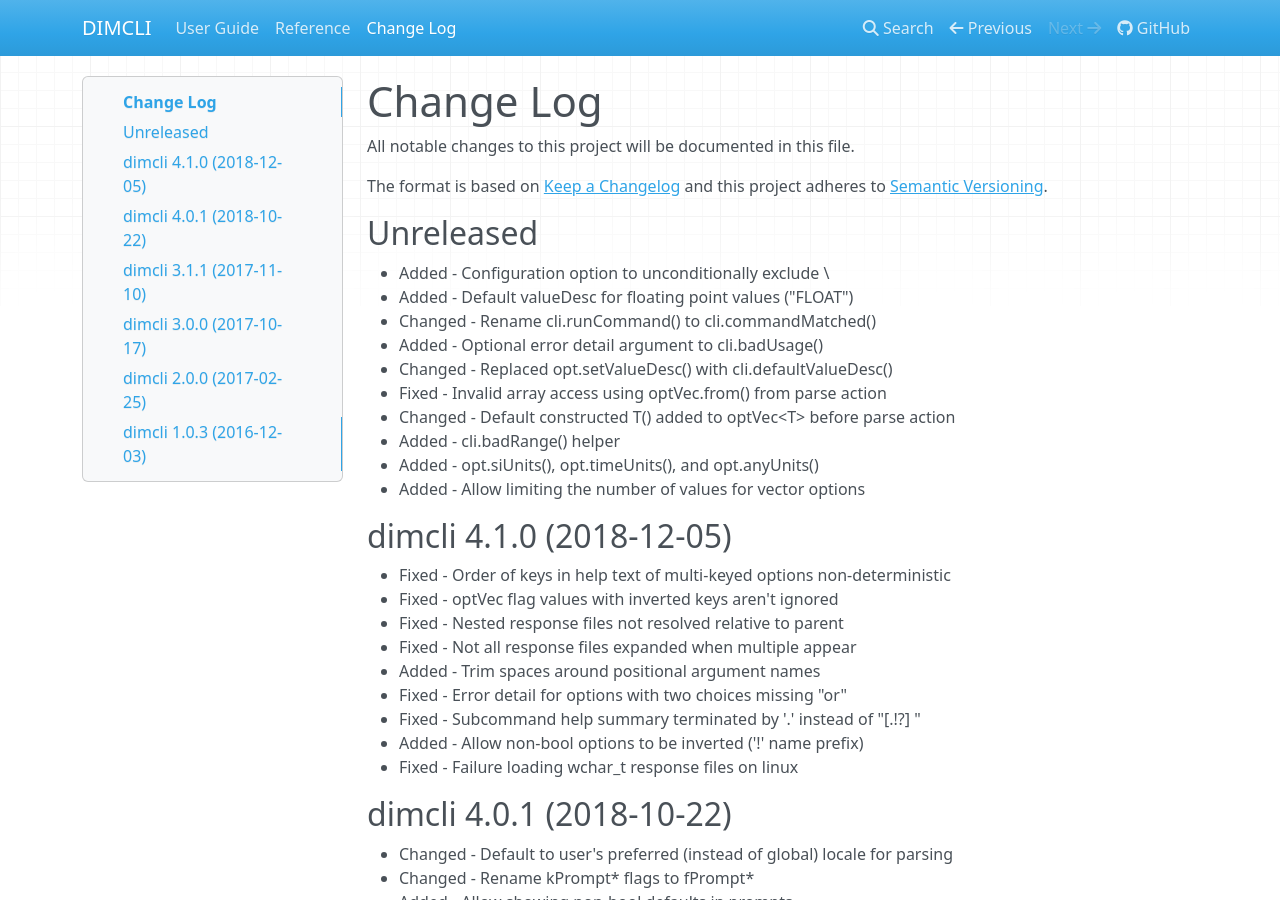
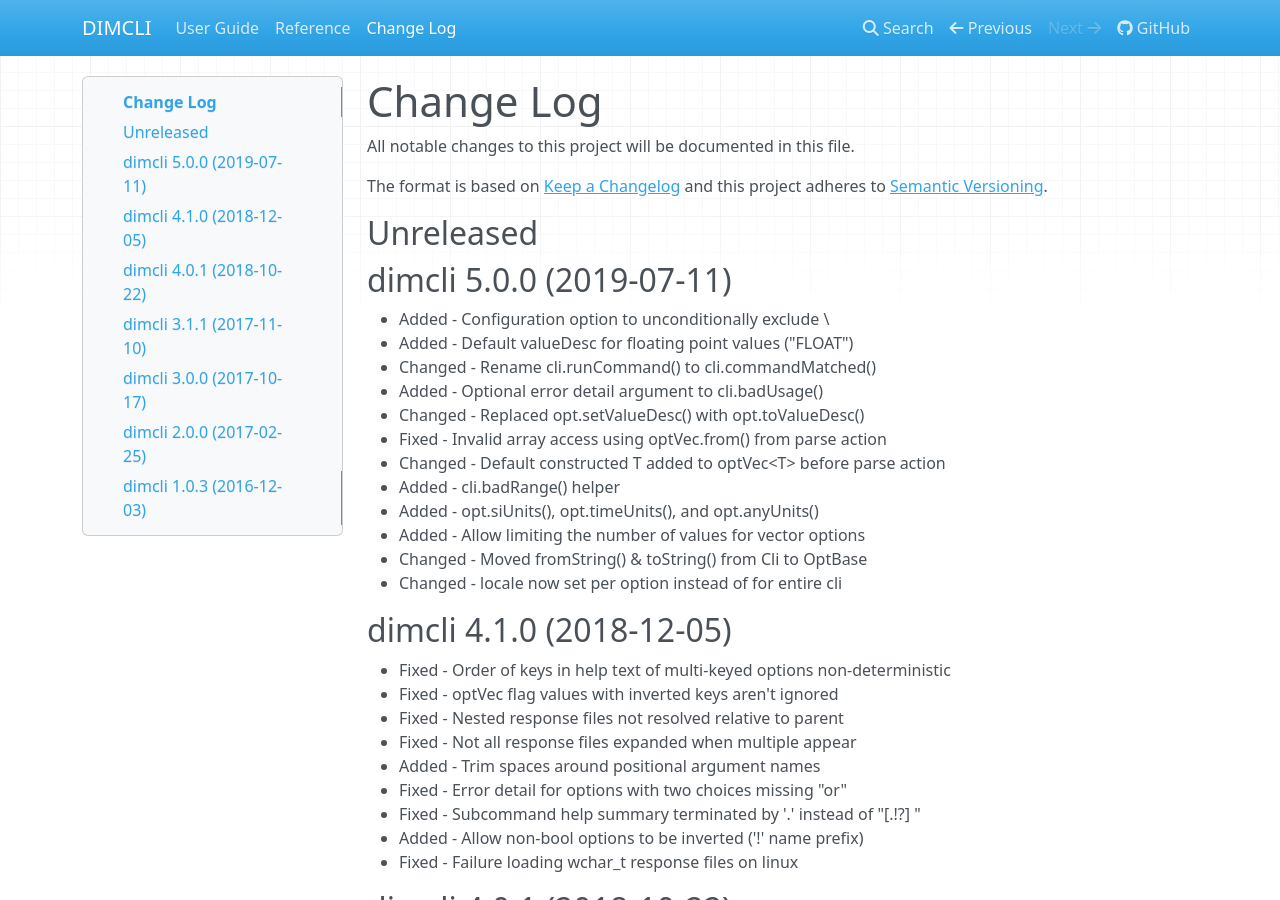
Before and after one commit to gknowles/dimcli, an MkDocs documentation site: the page built from docs/src/CHANGELOG.md, in a window 1280 px wide and 900 px high. Built offline with MkDocs 1.6.1, drawn with Linux system fonts in a browser that asks for light colours; nearby versions of some CDN libraries.

Commit message:
Add visual studio toolset v142 to appveyor build

```diff
--- a/appveyor.yml
+++ b/appveyor.yml
@@ -2,12 +2,13 @@
 # Distributed under the Boost Software License, Version 1.0.
 version: 0.1.{build}
 image:
-  - Visual Studio 2017
+  - Visual Studio 2019
 
 environment:
   matrix:
     - toolset: v140
     - toolset: v141
+	- toolset: v142
 platform:
   - Win32
   - x64
--- a/docs/src/CHANGELOG.md
+++ b/docs/src/CHANGELOG.md
@@ -10,16 +10,20 @@
 and this project adheres to [Semantic Versioning](http://semver.org/).
 
 ## Unreleased
+
+## dimcli 5.0.0 (2019-07-11)
 - Added - Configuration option to unconditionally exclude \<filesystem>
 - Added - Default valueDesc for floating point values ("FLOAT")
 - Changed - Rename cli.runCommand() to cli.commandMatched()
 - Added - Optional error detail argument to cli.badUsage()
-- Changed - Replaced opt.setValueDesc() with cli.defaultValueDesc()
+- Changed - Replaced opt.setValueDesc() with opt.toValueDesc()
 - Fixed - Invalid array access using optVec.from() from parse action
-- Changed - Default constructed T() added to optVec&lt;T> before parse action
+- Changed - Default constructed T added to optVec&lt;T> before parse action
 - Added - cli.badRange() helper
 - Added - opt.siUnits(), opt.timeUnits(), and opt.anyUnits()
 - Added - Allow limiting the number of values for vector options
+- Changed - Moved fromString() & toString() from Cli to OptBase
+- Changed - locale now set per option instead of for entire cli
 
 ## dimcli 4.1.0 (2018-12-05)
 - Fixed - Order of keys in help text of multi-keyed options non-deterministic
```
